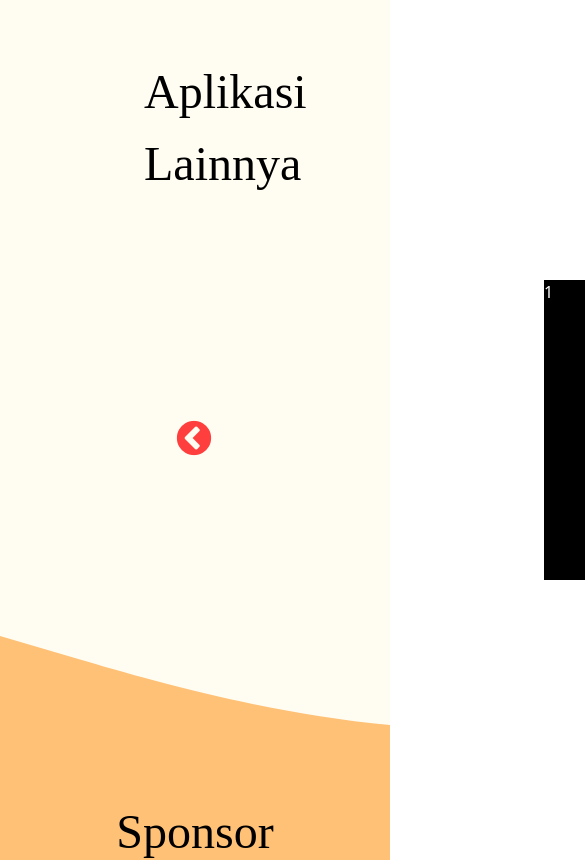
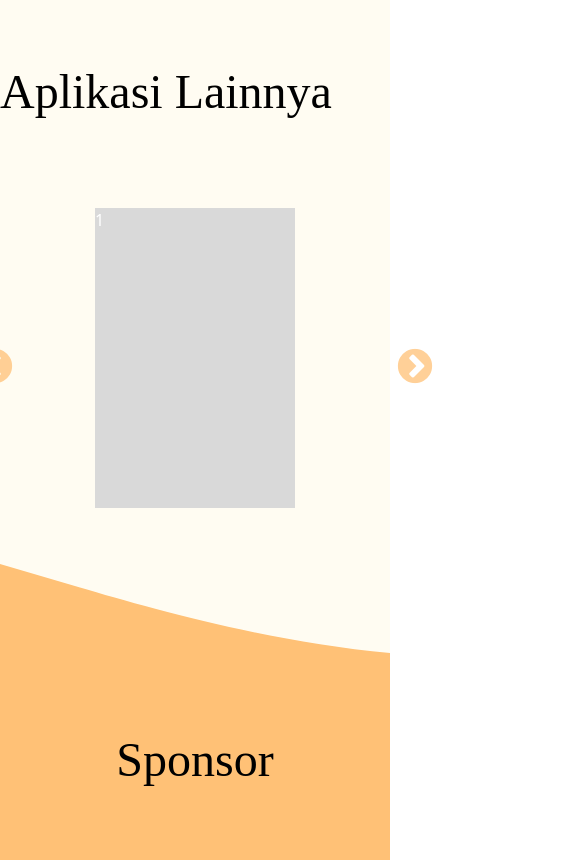
Before and after one commit to KATITB22/site-fe, a React (Vite) app: page / in a window 390 px wide. Shown: the top 860 px of the page, 585 px wide, since content can reach past the window. Built offline with nearby package versions, Linux system fonts and the light colour scheme.

Commit message:
more constant, minor fix, add a litte bit responsiveness on carousel

```diff
--- a/src/components/Card.tsx
+++ b/src/components/Card.tsx
@@ -6,7 +6,7 @@ interface CardProps {
 }
 
 const Card: React.FC<CardProps> = ({ text, link }) => {
-  return <div className="bg-black h-[300px] w-[200px] text-white">{text}</div>;
+  return <div className="bg-grey h-[300px] w-[200px] text-white">{text}</div>;
 };
 
 export default Card;
--- a/src/components/CarouselCard.tsx
+++ b/src/components/CarouselCard.tsx
@@ -15,7 +15,7 @@ const slickSettings: Settings = {
   swipeToSlide: true,
   responsive: [
     {
-      breakpoint: 1200,
+      breakpoint: 1280,
       settings: {
         slidesToShow: 3,
         slidesToScroll: 1,
@@ -39,7 +39,7 @@ const slickSettings: Settings = {
 };
 const CarouselCard: React.FC = () => {
   return (
-    <div className="w-[1000px] content-center my-0 mx-auto pt-20">
+    <div className="m:w-[600px] lg:w-[800px] xl:w-[1000px] content-center my-0 mx-auto pt-20">
       <Slick {...slickSettings}>
         <Card text="1" />
         <Card text="2" />
--- a/src/components/FooterWaveTop.tsx
+++ b/src/components/FooterWaveTop.tsx
@@ -11,7 +11,7 @@ const FooterWaveTop: React.FC<FooterWaveTopProps> = ({ width, isDarkMode }) => {
   return (
     <div className="bg-primaryCream">
       <svg
-        width={width}
+        width="100%"
         height={375}
         fill="none"
         xmlns="http://www.w3.org/2000/svg"
--- a/src/containers/AplikasiLainnya.tsx
+++ b/src/containers/AplikasiLainnya.tsx
@@ -4,7 +4,7 @@ import Title from '../components/Title';
 
 const AplikasiLainnya: React.FC = () => {
   return (
-    <div className="bg-primaryCream w-[100vw] px-36 py-14">
+    <div className="bg-primaryCream w-[100vw] xs:px-20 sm:px-36 py-14">
       <Title>Aplikasi Lainnya</Title>
       <CarouselCard />
     </div>
--- a/src/main.css
+++ b/src/main.css
@@ -14,29 +14,29 @@ body::-webkit-scrollbar {
   display: none; /* for Chrome, Safari, and Opera */
 }
 
-.slick-prev {
+/* .slick-prev {
   left: 3% !important;
   z-index: 1;
 }
 .slick-next {
   right: 3% !important;
   z-index: 1;
-}
+} */
 
 .slick-prev:before {
-  color: red;
+  color: #ffc176;
   font-size: 40px;
 }
 
 .slick-next:before {
-  color: red;
+  color: #ffc176;
   font-size: 40px;
 }
 
 .slick-slide > div {
   display: grid;
   place-items: center;
-  width: 80%;
+  width: 72%;
   margin: auto;
   padding: 0px;
 }
--- a/tailwind.config.js
+++ b/tailwind.config.js
@@ -5,6 +5,13 @@ module.exports = {
   theme: {
     fontFamily: {
       magilio: ['Magilio'],
+    },
+    screens: {
+      xs: '400px',
+      sm: '640px',
+      md: '768px',
+      lg: '1024px',
+      xl: '1280px',
     },
     extend: {
       colors: {
```
